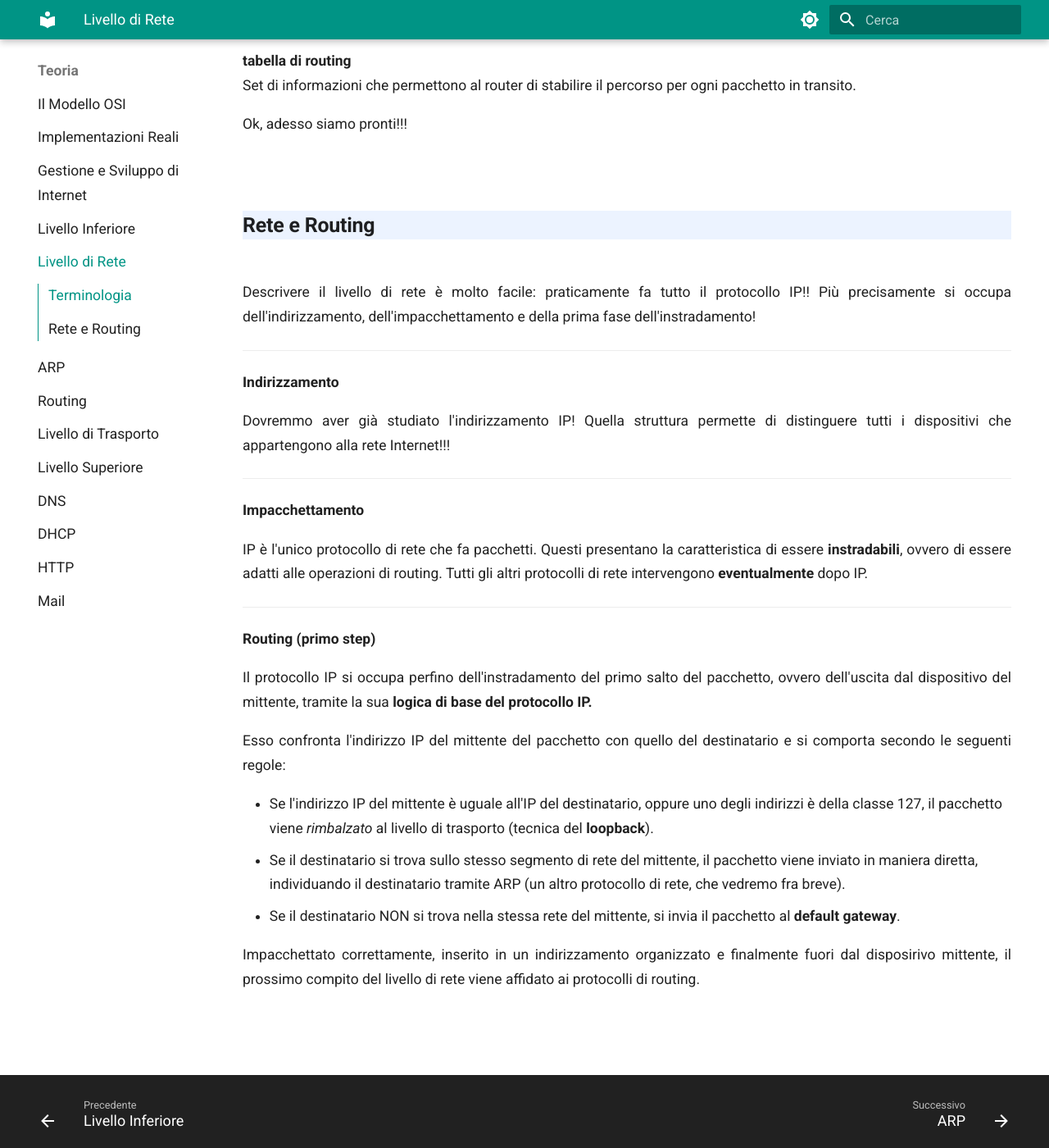
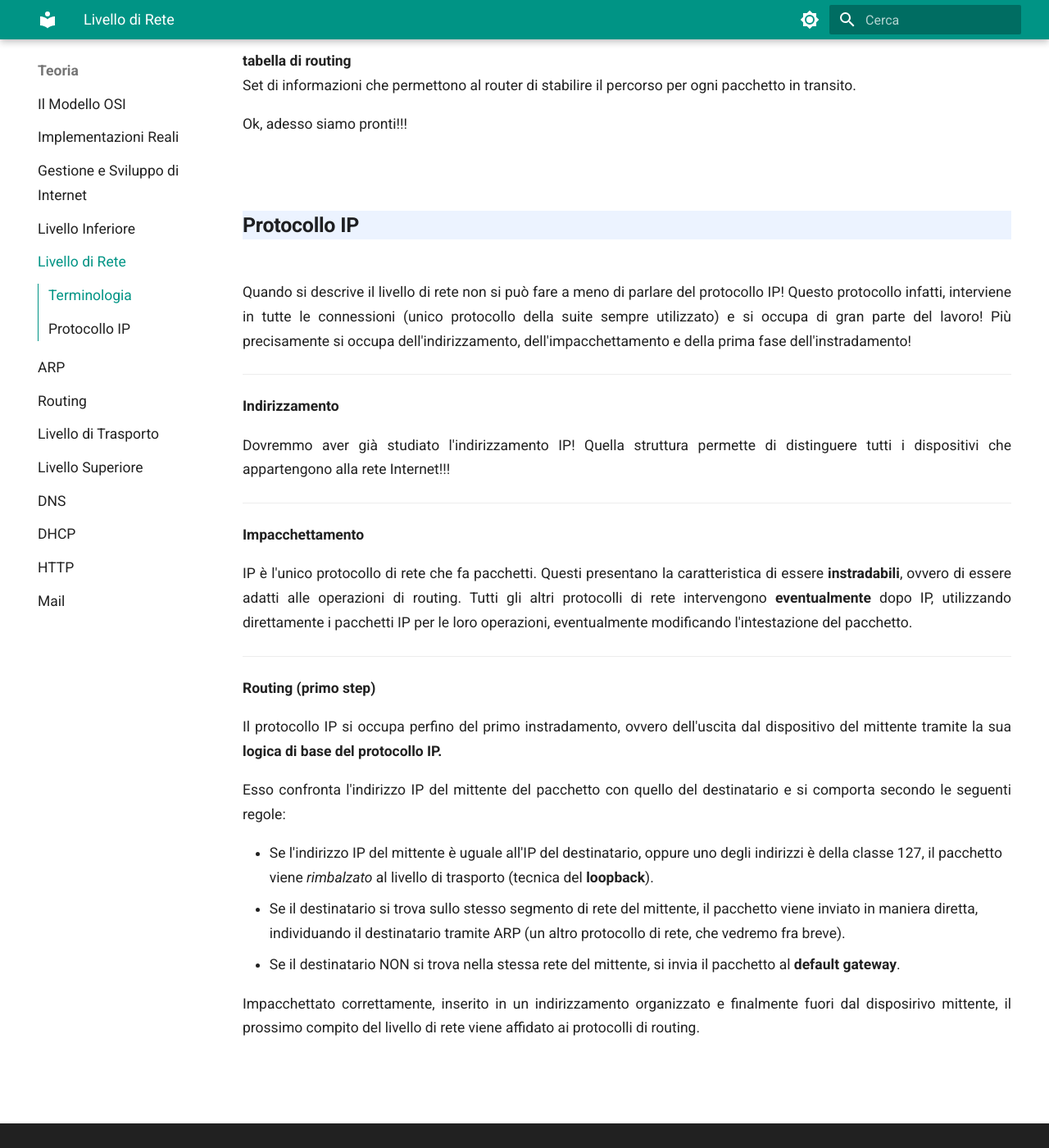
Before and after one commit to adjamhub/nethandouts, an MkDocs documentation site: the page built from docs/teoria/300_network.md, in a window 1280 px wide and 1400 px high, scrolled down 1009 px. Shown: the whole window at 82% size. Built offline with MkDocs 1.6.1 and Material for MkDocs 9.7.7, drawn with Linux system fonts in a browser that asks for light colours.

Commit message:
Update 300_network.md

```diff
--- a/docs/teoria/300_network.md
+++ b/docs/teoria/300_network.md
@@ -39,11 +39,12 @@ Set di informazioni che permettono al router di stabilire il percorso per ogni p
 Ok, adesso siamo pronti!!!
 
 
-## Rete e Routing
+## Protocollo IP
 
 
-Descrivere il livello di rete è molto facile: praticamente fa tutto il protocollo IP!! Più precisamente si occupa dell'indirizzamento, dell'impacchettamento e
-della prima fase dell'instradamento!
+Quando si descrive il livello di rete non si può fare a meno di parlare del protocollo IP! Questo protocollo infatti,
+interviene in tutte le connessioni (unico protocollo della suite sempre utilizzato) e si occupa di gran parte del lavoro!
+Più precisamente si occupa dell'indirizzamento, dell'impacchettamento e della prima fase dell'instradamento!
 
 ---
 
@@ -56,14 +57,13 @@ Dovremmo aver già studiato l'indirizzamento IP! Quella struttura permette di di
 **Impacchettamento**
 
 IP è l'unico protocollo di rete che fa pacchetti. Questi presentano la caratteristica di essere **instradabili**, ovvero di essere adatti alle operazioni di routing.
-Tutti gli altri protocolli di rete intervengono **eventualmente** dopo IP.
+Tutti gli altri protocolli di rete intervengono **eventualmente** dopo IP, utilizzando direttamente i pacchetti IP per le loro operazioni, eventualmente modificando l'intestazione del pacchetto.
 
 ---
 
 **Routing (primo step)**
 
-Il protocollo IP si occupa perfino dell'instradamento del primo salto del pacchetto, ovvero dell'uscita dal dispositivo del mittente,
-tramite la sua **logica di base del protocollo IP.**
+Il protocollo IP si occupa perfino del primo instradamento, ovvero dell'uscita dal dispositivo del mittente tramite la sua **logica di base del protocollo IP.**
 
 Esso confronta l'indirizzo IP del mittente del pacchetto con quello del destinatario e si comporta secondo le seguenti regole:
 
```
